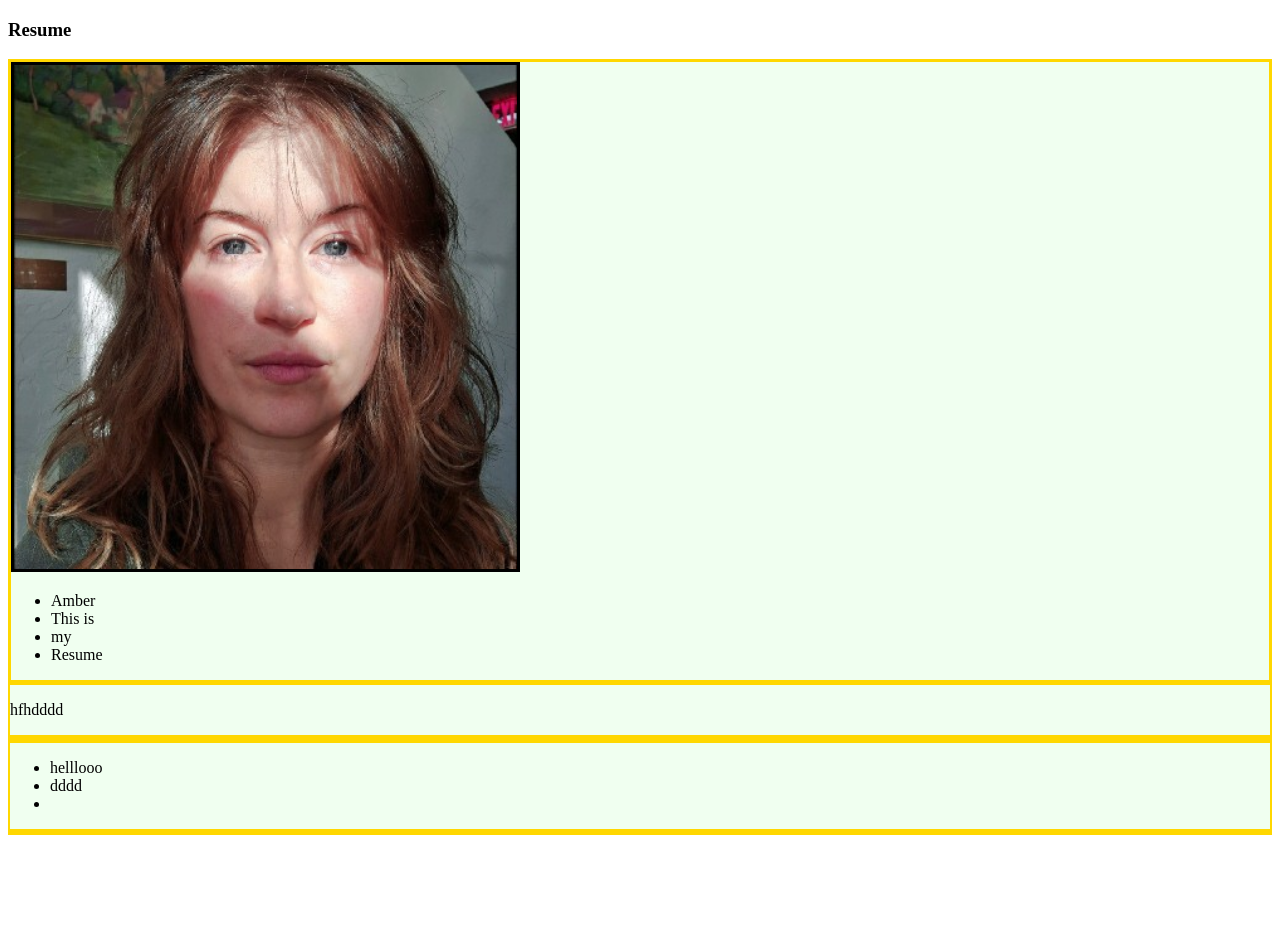
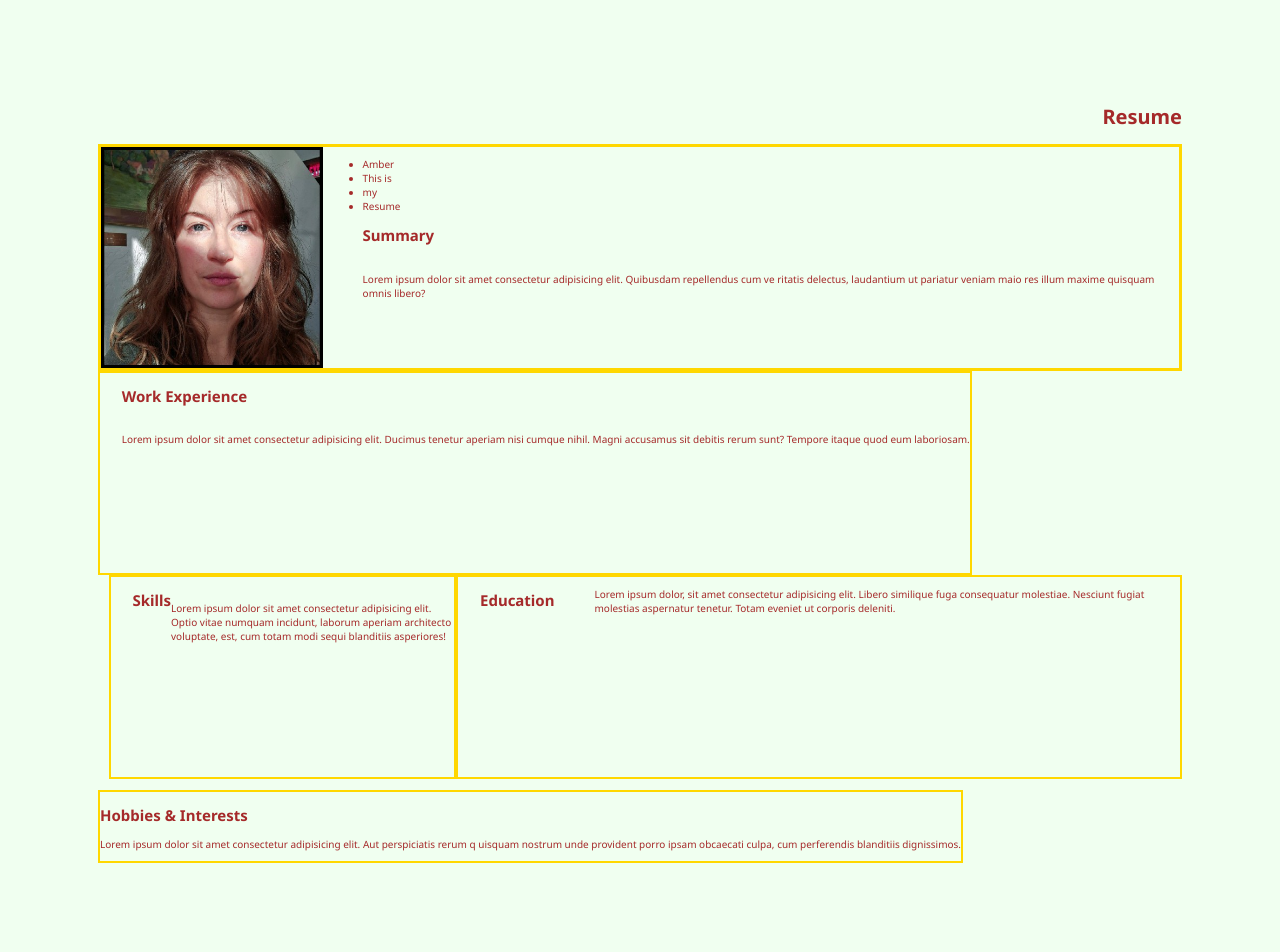
Before and after one commit to Amblar-h00f/Login.Signup, a plain HTML site: page Resume/resume.html in a window 1280 px wide. Shown: the top 952 px of the page. Drawn offline with Linux system fonts and the light colour scheme.

Commit message:
please make it stop

```diff
--- a/Resume/resume.html
+++ b/Resume/resume.html
@@ -1,14 +1,17 @@
 <!DOCTYPE html>
 <html lang="en">
 <head>
+    <link rel="preconnect" href="https://fonts.googleapis.com">
+    <link rel="preconnect" href="https://fonts.gstatic.com" crossorigin>
+    <link href="https://fonts.googleapis.com/css2?family=Noto+Sans:ital,wght@0,100..900;1,100..900&display=swap" rel="stylesheet">
     <meta charset="UTF-8">
     <meta name="viewport" content="width=device-width, initial-scale=1.0">
     <title>Document</title>
     <link rel="stylesheet" href="./styles.css">
 </head>
+ <h1>Resume</h1>
+<body>
 
-<body>
- <h3>Resume</h3>
 <div class="contact">
 
     <img id="picture"src="images/Amber.jpg" alt="Me">
@@ -18,32 +21,56 @@
 <li>This is</li>
 <li>my</li>
 <li>Resume</li>
+<h2>Summary</h2>
+<p> <br>
+    Lorem ipsum dolor sit amet consectetur
+    adipisicing elit. Quibusdam repellendus cum ve
+    ritatis delectus, laudantium ut pariatur veniam maio
+    res illum maxime quisquam omnis libero?
+    </p>
+
+
 </ul></div>
 
-
-<div class="summary">
-
-<p>hfhdddd</p>
-
-</div>
-
-
 <div class="workexp">
-
+<h2>Work Experience</h2>
+<p><br>
+Lorem ipsum dolor sit amet consectetur
+ adipisicing elit. Ducimus tenetur aperiam nisi
+ cumque nihil. Magni accusamus sit debitis rerum sunt?
+ Tempore itaque quod eum laboriosam.</p>
 </div>
 
 
 <div class="education">
-
+<h2>Education</h2>
 <ul>
-    <li>helllooo</li>
-    <li>dddd</li>
-    <li></li>
+   Lorem ipsum dolor, sit amet consectetur
+   adipisicing elit. Libero similique fuga
+    consequatur molestiae. Nesciunt fugiat molestias
+    aspernatur tenetur. Totam eveniet ut corporis deleniti.
 </ul></div>
 
-<div class="skills"></div>
+<div class="skills">
+<h2>Skills</h2>
+<p><br>Lorem ipsum dolor sit amet
+    consectetur adipisicing elit. Optio
+    vitae numquam incidunt, laborum aperiam
+    architecto voluptate, est, cum totam modi sequi
+    blanditiis asperiores!</p>
+</div>
 
-<div class="hI"></div>
+<div class="hobbies">
+    <h2>Hobbies & Interests</h2>
+
+<div class="hobbies-paragraph">
+<p>
+    Lorem ipsum dolor sit amet consectetur
+    adipisicing elit. Aut perspiciatis rerum q
+    uisquam nostrum unde provident porro ipsam obcaecati
+     culpa, cum perferendis blanditiis dignissimos.
+    </p></div>
+</div>
 
 </body>
 </html>
--- a/Resume/styles.css
+++ b/Resume/styles.css
@@ -1,50 +1,86 @@
-.contact{
-    background-color: honeydew;
-    border: solid gold;
+html{
+height: auto;
+font-size: 10px;
+padding-left: 90px;
+padding-top: 90px;
+padding-right: 90px;
+padding-bottom: 90px;
 
 }
+body{
+    font-family: "Noto Sans", sans-serif;
+    background-color: honeydew;
+    color:brown;
 
-.h3{
-    font-size: xx-large;
+
+}
+.Noto-Sans {
+    font-family: "Noto Sans", sans-serif;
+    font-optical-sizing: auto;
+    font-weight:100;
+    font-style: normal;
+    font-variation-settings: 100;
+
+     }
+
+
+.contact{
+    position: block;
+    display:inline-flex;
+    border: solid gold;
+    font-weight: 400;
+    font-style: normal;
+
+
+}
+h1{
+    text-align: right;
+
 
 }
 #picture{
     text-align: left;
-    width: 40%;
+    width: 20%;
     height: 0 auto;
     border: solid black;
 }
+.education{
 
-.education{
-    background-color: honeydew;
+    float: right;
+    display: inline-flex;
     border: 2px solid gold;
+    width: 400px auto;
+    max-width: 700px;
+    height: 200px;
+    padding-left:2%;
 
 }
-.summary{
-    background-color: honeydew;
-    border: 2px solid gold;
-
-
-}
-
 .workexp{
-   background-color: honeydew;
+   float: left;
+   display: block;
    border: 2px solid gold;
-
+   width: 320px auto;
+   height: 200px;
+   padding-left:2%;
 
 }
 .skills{
-    background-color: honeydew;
-    border: 2px solid gold;
+   display: flex;
+   width: 100% auto;
+   height: 200px;
+   border: 2px solid gold;
+   padding-left: 2%;
+   margin: 1%;
 }
 
-.hI{
-    display: flex;
-    justify-content: center;
-    align-items: center;
-background-color: honeydew;
-border: 2px solid gold;
-margin:600px auto;
+.hobbies{
 
 
+    float:inline-start;
+    width: 90% auto;
+    max-width: 1200px;
+    height: 1000%;
+    border: 2px solid gold;
+    justify-content: center;
+    margin: auto;
 }
--- /dev/null
+++ b/adminpage/admin.css
@@ -0,0 +1,4 @@
+html{
+
+    background-color:antiquewhite;
+}
```
Also changed, not shown: adminpage/admin.html (added, +64 -0 lines), adminpage/adminimg.jpg (added).
